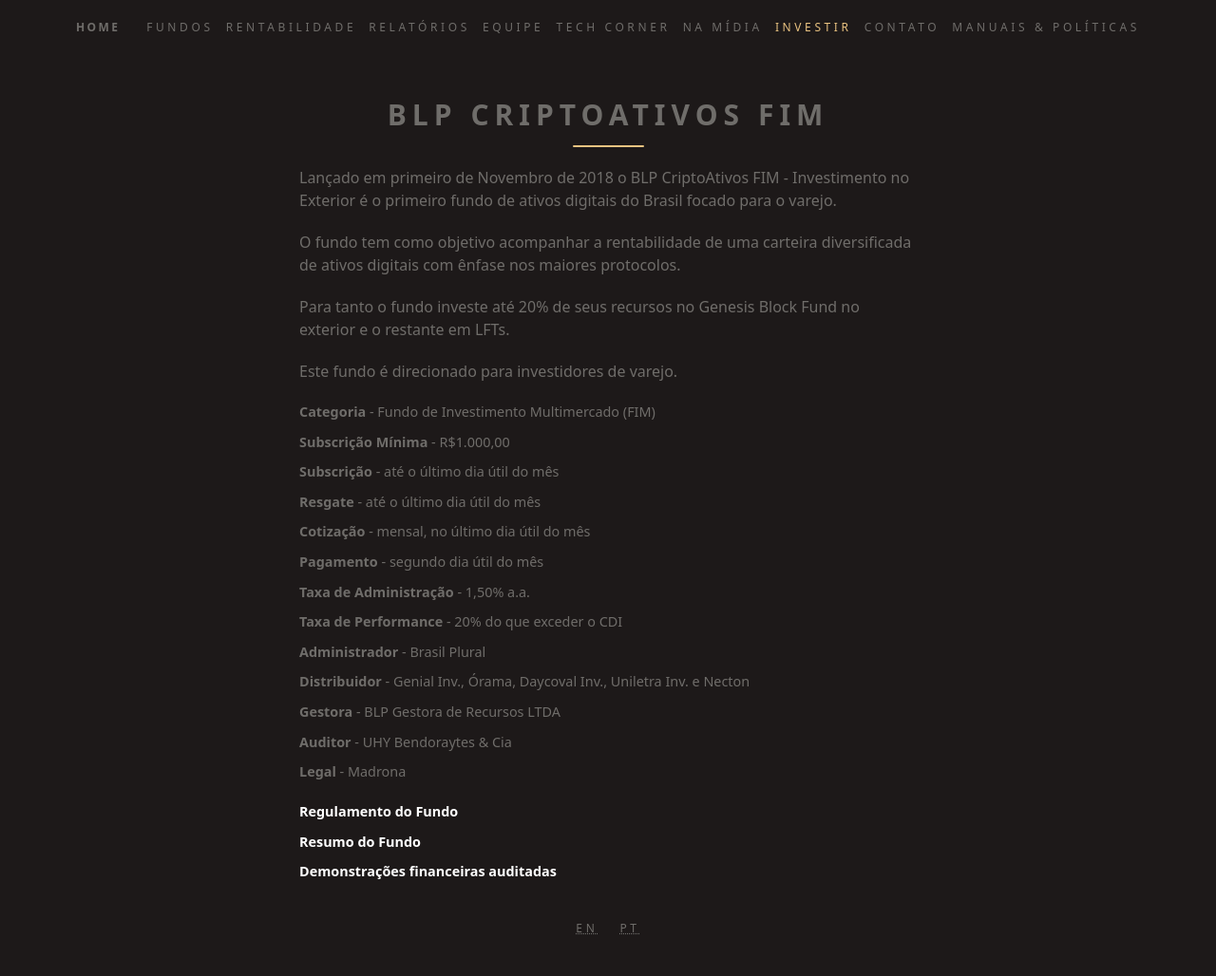
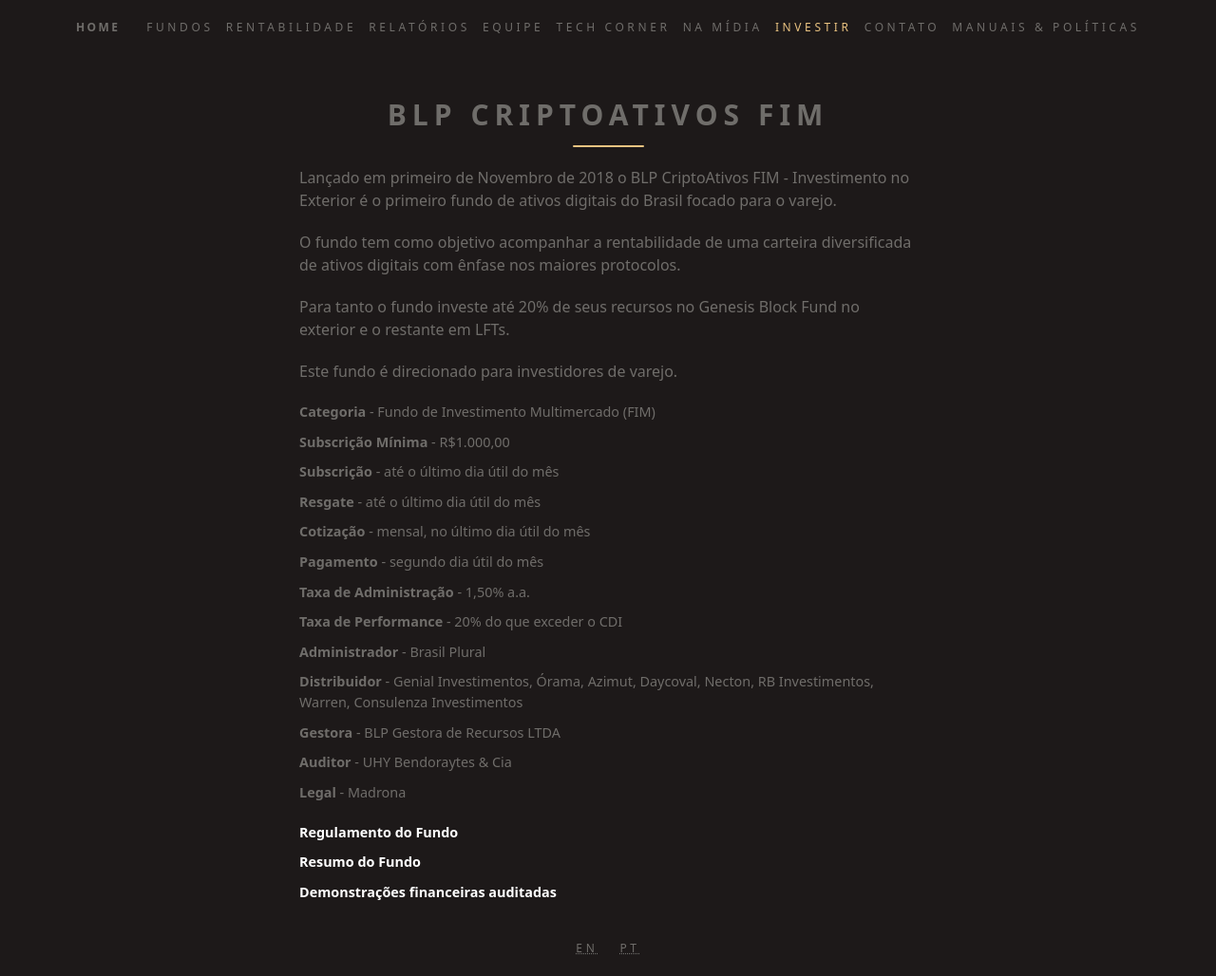
Before and after one commit to ateliedetemas/blpcrypto, a Jekyll site: the page built from _pages/fundos/ativos-fim.md, in a window 1280 px wide. Shown: the whole page at 95% size. Built offline with Jekyll 4.4.1, drawn with Linux system fonts in a browser that asks for light colours; before the commit the page ends 1007 px from its top, so only the background shows below that.

Commit message:
Update ativos-fim.md

```diff
--- a/_pages/fundos/ativos-fim.md
+++ b/_pages/fundos/ativos-fim.md
@@ -22,7 +22,7 @@ Este fundo é direcionado para investidores de varejo.
 - **Taxa de Administração** - 1,50% a.a.
 - **Taxa de Performance** - 20% do que exceder o CDI
 - **Administrador** - Brasil Plural
-- **Distribuidor** - Genial Inv., Órama, Daycoval Inv., Uniletra Inv. e Necton
+- **Distribuidor** - Genial Investimentos, Órama, Azimut, Daycoval, Necton, RB Investimentos, Warren, Consulenza Investimentos
 - **Gestora** - BLP Gestora de Recursos LTDA
 - **Auditor** - UHY Bendoraytes & Cia
 - **Legal** - Madrona
```
